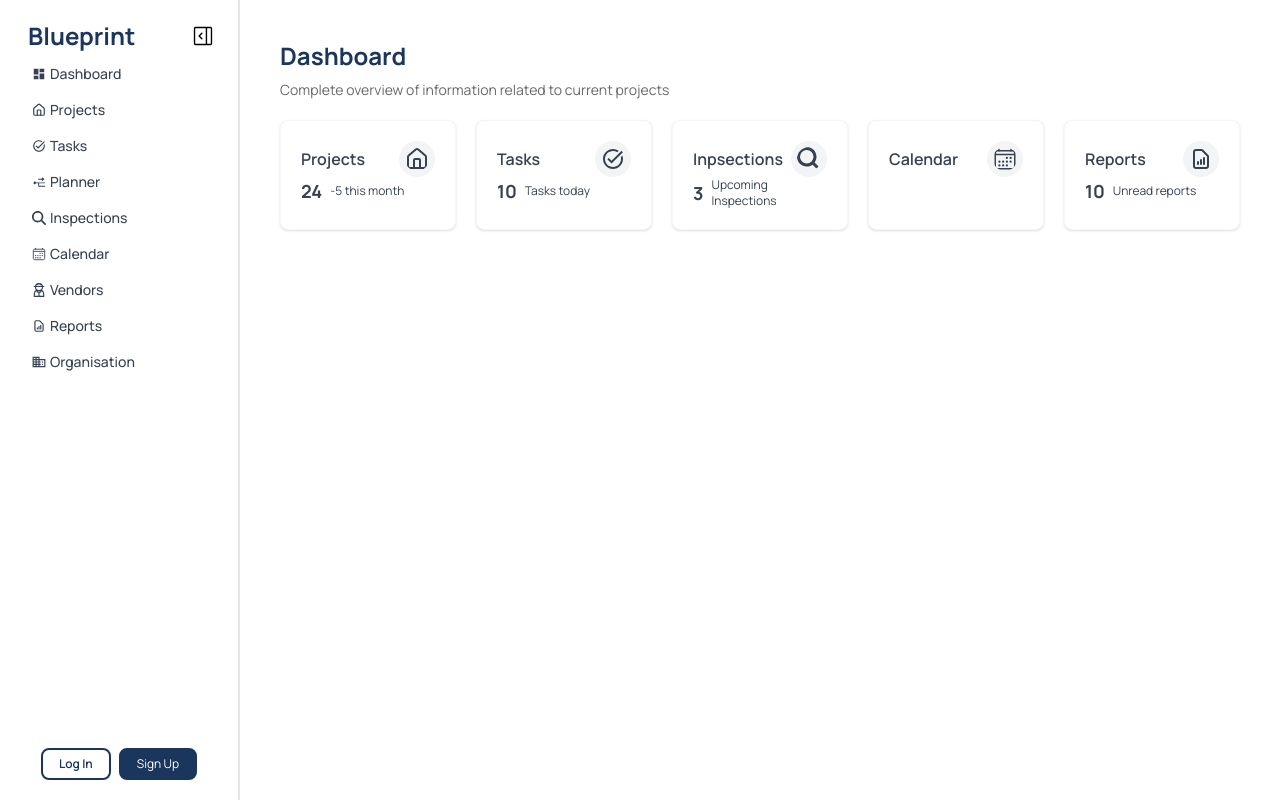
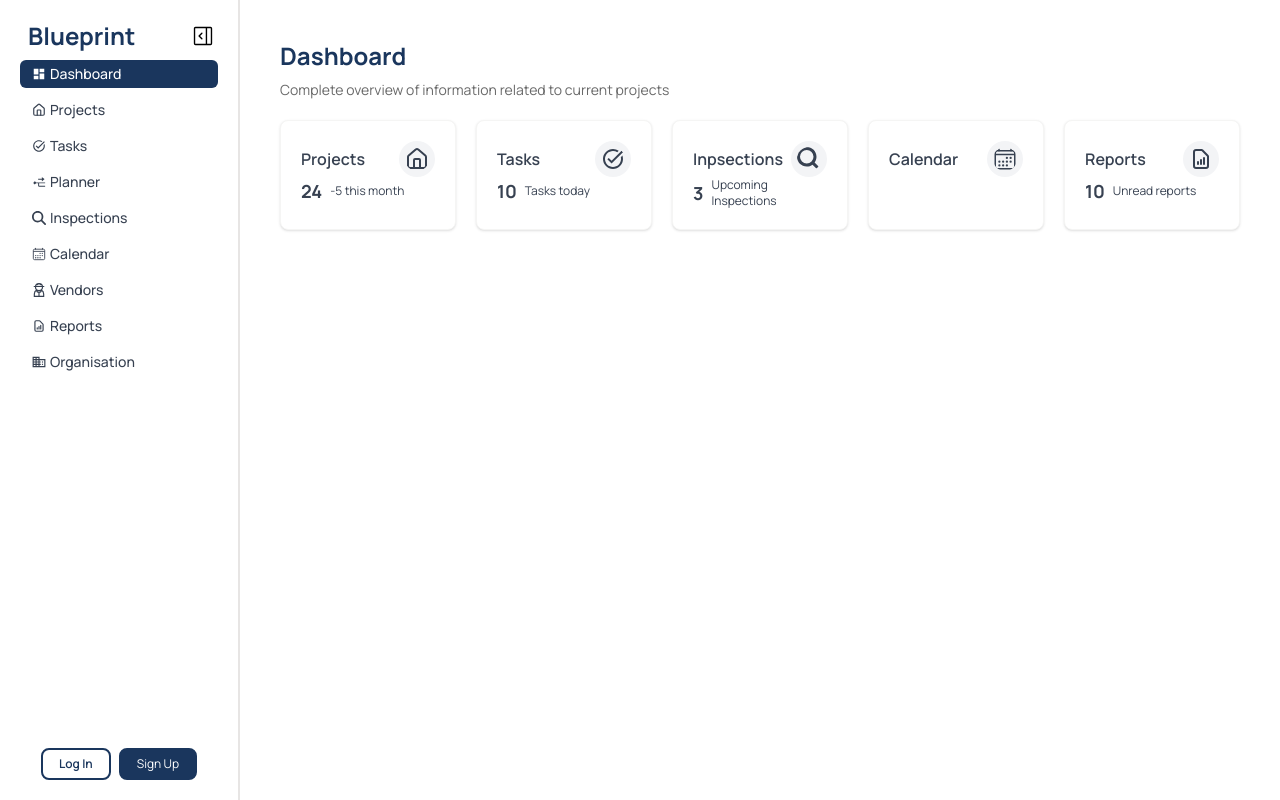
Before and after one commit to BronsonChaker/blueprint-web, a React (Vite) app: page /dashboard in a window 1280 px wide. Built offline with nearby package versions, Linux system fonts and the light colour scheme.

Commit message:
Navbar: UI state changes bg color and text color to the selected navlinks on the navbar

```diff
--- a/src/components/Navbar/Navbar.jsx
+++ b/src/components/Navbar/Navbar.jsx
@@ -1,5 +1,4 @@
 import { Link } from "react-router";
-import { GoChecklist } from "react-icons/go";
 import { GrUserWorker } from "react-icons/gr";
 import { HiOutlineDocumentReport } from "react-icons/hi";
 import { MdDashboard } from "react-icons/md";
--- a/src/components/Navbar/NavbarItem.jsx
+++ b/src/components/Navbar/NavbarItem.jsx
@@ -1,19 +1,23 @@
 import { NavLink } from "react-router";
 
 export default function NavbarItem({ name, route, icon, expandState }) {
-  console.log("navbar state", expandState);
   return (
     <NavLink
       to={`/${route}`}
-      className={`${({ isActive }) => (isActive ? "selected" : "")} w-full px-2 transition-all ease-in-out duration-200`}
+      className={({ isActive }) =>
+        `${isActive ? "active" : ""} w-full px-2 transition-all ease-in-out duration-200`
+      }
     >
+      {({ isActive }) => (
         <div
-        className={`flex flex-row gap-1 px-1 text-sm items-center font-medium text-gray-700 hover:bg-stone-100 rounded-md py-1 hover:duration-200 w-full
+          className={`navbar-item
+            ${isActive ? "text-white" : "text-gray-700 hover:bg-stone-100"}
           `}
         >
           {icon}
           {expandState && <p>{name}</p>}
         </div>
+      )}
     </NavLink>
   );
 }
--- a/src/index.css
+++ b/src/index.css
@@ -74,15 +74,15 @@
   @apply w-17 py-5 px-3;
 }
 
+@utility navbar-item {
+  @apply flex flex-row gap-1 px-1 text-sm items-center font-medium text-gray-700  rounded-md py-1 hover:duration-200 w-full;
+}
+
 * {
   font-family: "Manrope", sans-serif;
 }
 
 a.active {
-  color: #1a365d;
-  font-weight: 600;
-  /*text-decoration: underline;*/
-  text-decoration-thickness: 2px;
-  text-underline-offset: 10px;
-  text-decoration-color: #1a365d;
+  background-color: var(--color-primary);
+  border-radius: 6px;
 }
```
Also changed, not shown: src/components/Buttons/LoginButton.jsx (renamed from src/components/Buttons/LoginButton.tsx), src/components/Buttons/SingupButton.jsx (renamed from src/components/Buttons/SingupButton.tsx). Lines whose indentation alone changed are shown as unchanged.
